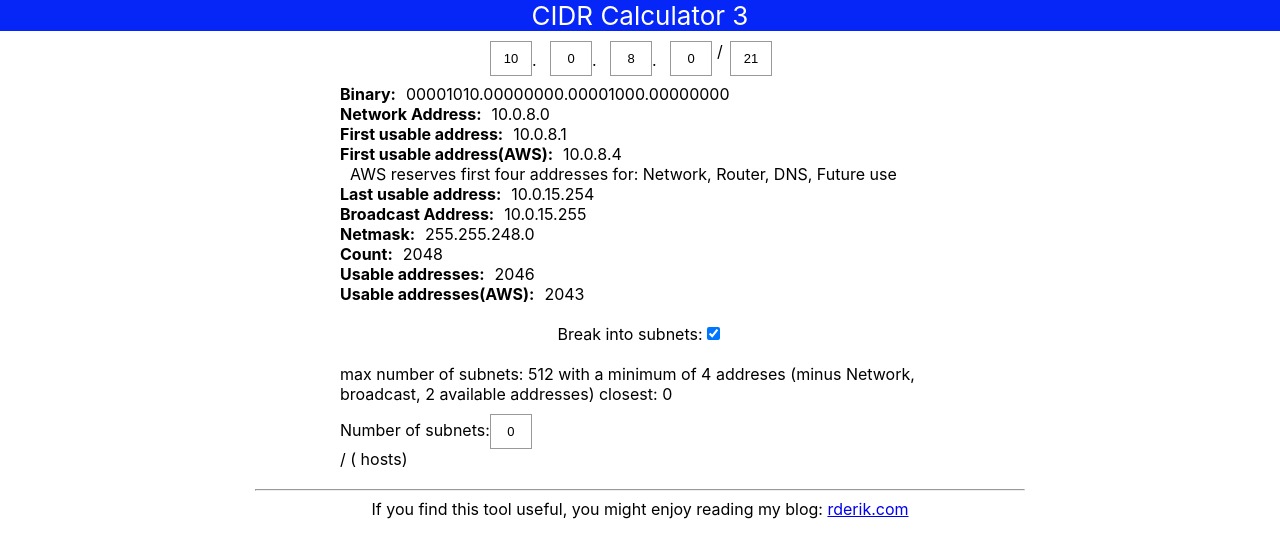
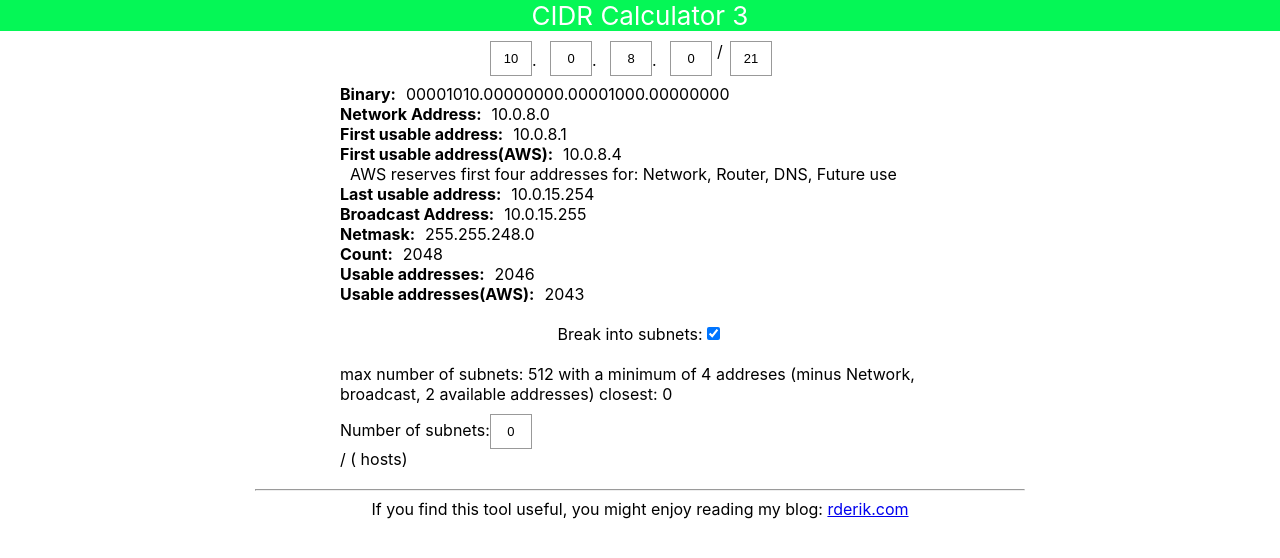
Before and after one commit to kabbansaah1/new1, a React (Create React App) app: page / in a window 1280 px wide. Shown: the top 558 px of the page. Built offline with nearby package versions, Linux system fonts and the light colour scheme.

Commit message:
green header background

```diff
--- a/src/App.css
+++ b/src/App.css
@@ -14,7 +14,7 @@
 }
 
 .App-header {
-  background-color: #0526f7;
+  background-color: #05f756;
   display: flex;
   flex-direction: column;
   align-items: center;
```
